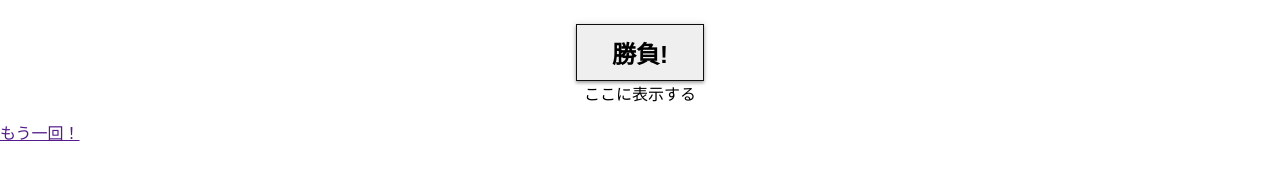
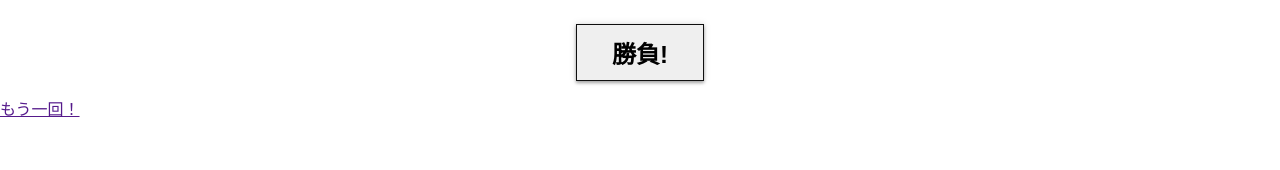
Before and after one commit to kira-ito/ito8, a plain HTML site: page index.html in a window 1280 px wide. Shown: the part 804-974 px from the top of the page. After the commit the page ends 950 px from the top, so only its background shows below. Drawn offline with Linux system fonts and the light colour scheme.

Commit message:
Update index.html

```diff
--- a/index.html
+++ b/index.html
@@ -243,7 +243,7 @@
     </div>
 
     <div class="comment">
-        <p id="comment">ここに表示する</p>
+        <p id="comment"></p>
     </div>
 
     <div class="again">
```
